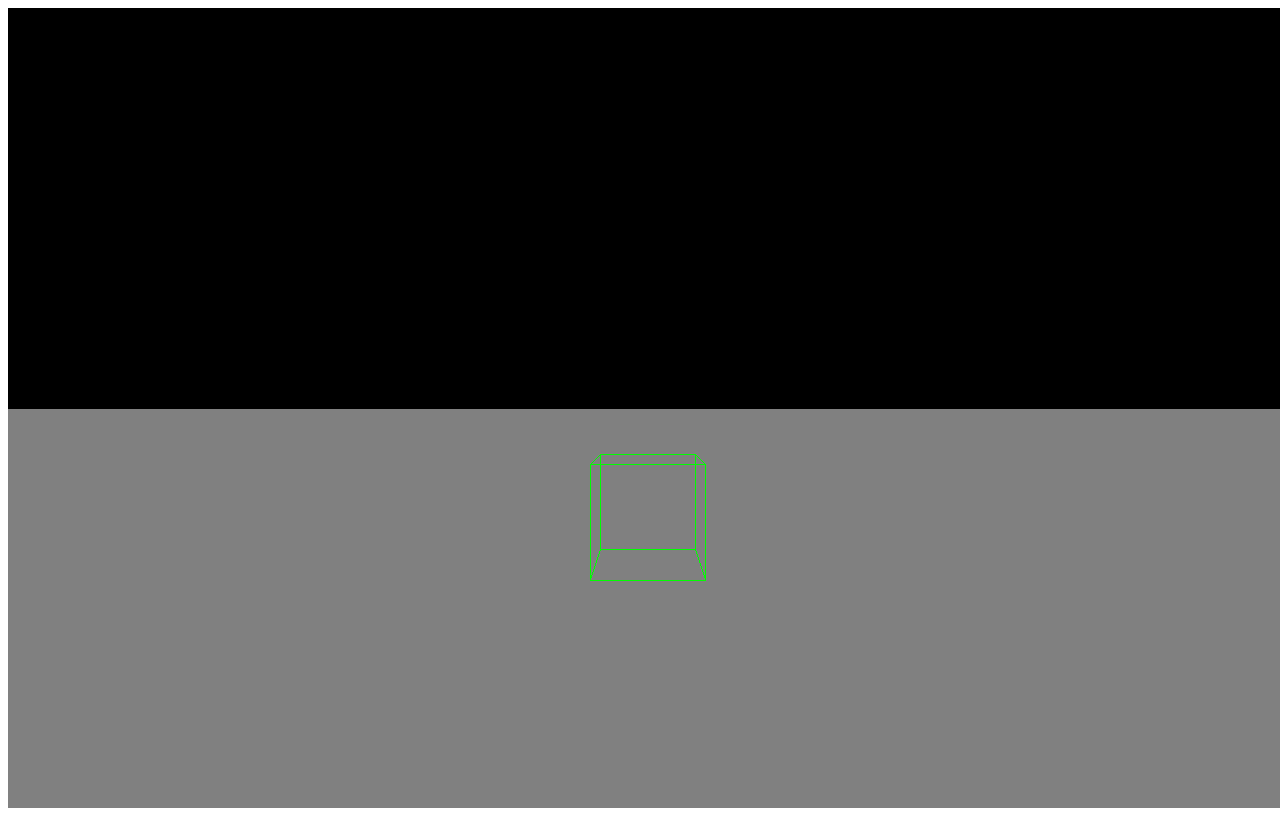
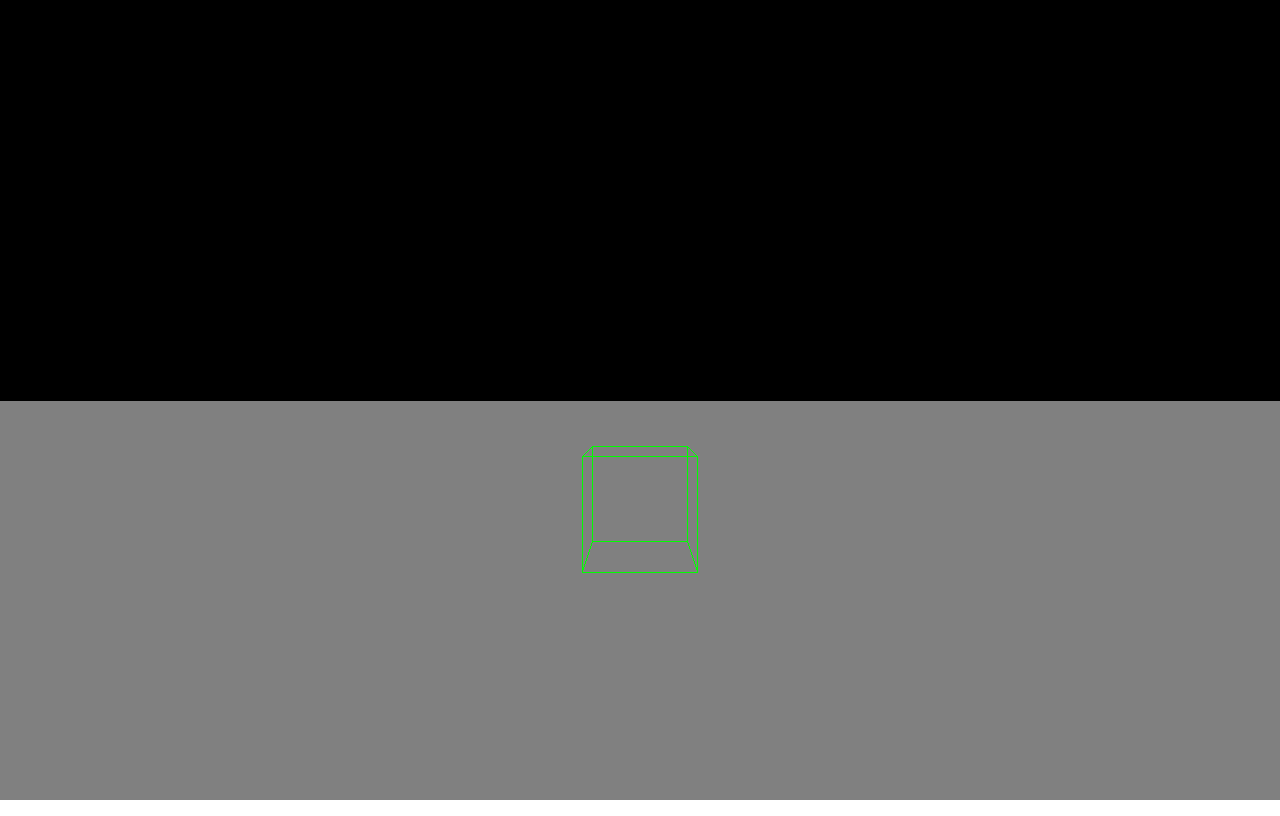
Before and after one commit to efafef/efafef.github.io, a website built with Vite: page index.html in a window 1280 px wide. Built offline with nearby package versions, Linux system fonts and the light colour scheme.

Commit message:
removed white border

```diff
--- a/index.html
+++ b/index.html
@@ -2,8 +2,10 @@
 <html lang="en">
 <head>
     <meta charset="UTF-8">
-    <meta name="viewport" content="width=device-width, initial-scale=1.0">
     <title>Three.js on GitHub Pages</title>
+    <style>
+        body { margin: 0; } /* Removes the default margin to eliminate the white border */
+    </style>
     <script type="module">
         import * as THREE from 'https://cdn.skypack.dev/three@0.140.0';
     </script>
```
